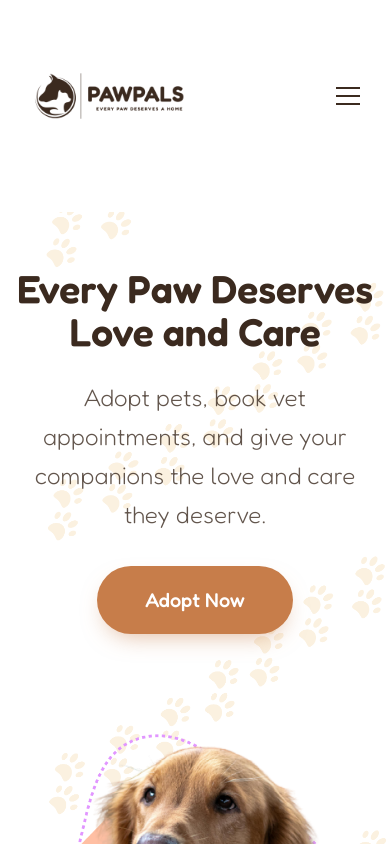
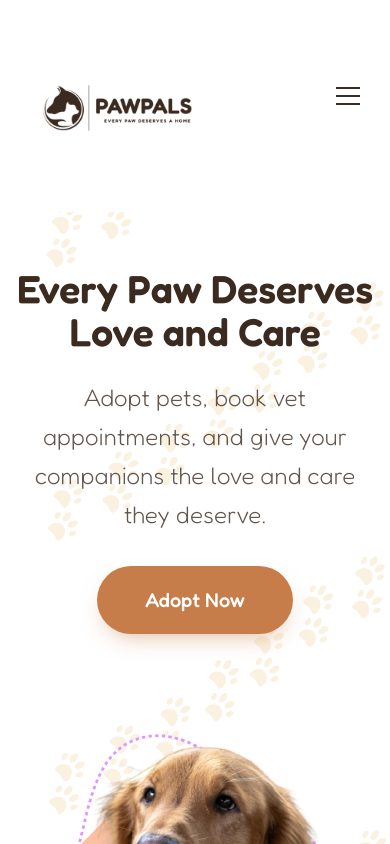
Before and after one commit to jandr003/PawPals, a Next.js app: page / in a window 390 px wide. Shown: the top 844 px of the page. Built offline with nearby package versions, Linux system fonts and the light colour scheme.

Commit message:
Update Hero, Navbar, and global styles

```diff
--- a/app/components/Hero.jsx
+++ b/app/components/Hero.jsx
@@ -34,7 +34,7 @@ export default function Hero() {
         ))}
       </div>
 
-<div className="relative w-full pb-16 pt-24 pl-48 sm:pl-10 md:pl-24 xl:pl-64">
+      <div className="relative w-full pb-16 pt-24 pl-48 sm:pl-10 md:pl-24 xl:pl-64">
         <div className="max-w-[720px] sm:max-w-[320px] md:max-w-[420px] xl:max-w-[720px]">
           <h1 className="font-fredoka font-semibold leading-[1.1] text-text text-[56px] sm:text-[36px] md:text-[44px] xl:text-[72px]">
             Every Paw Deserves Love and Care
@@ -166,7 +166,7 @@ export default function Hero() {
           </h2>
         </div>
 
-        <div className="relative mx-auto mt-32 max-w-6xl px-8">
+        <div className="relative mx-auto mt-32 max-w-6xl px-8 min-h-[320px] flex items-center">
             <div className="absolute left-1/2 top-1/2 z-0 h-[280px] w-full max-w-[1050px] -translate-x-1/2 -translate-y-1/2 rounded-3xl bg-white p-10 shadow-[0_20px_50px_-20px_rgba(43,33,24,0.25)]">
                 <div className="ml-auto max-w-[600px]">
                     <div className="mb-4 flex gap-1">
--- a/app/components/Navbar.jsx
+++ b/app/components/Navbar.jsx
@@ -12,21 +12,25 @@ const NAV_LINKS = [
 export default function Navbar() {
   const [open, setOpen] = useState(false);
   return (
-      <nav className="relative isolate overflow-visible mx-auto -mt-28 md:mt-0 w-full max-w-7xl pb-3 pt-2 pl-4 pr-6 font-fredoka sm:pl-6 sm:pr-8 md:pl-6 md:pr-6 lg:pl-0 lg:pr-10 lg:pt-0 lg:-mt-28">
+      <nav className="relative isolate overflow-visible mx-auto -mt-28 md:mt-0 w-full max-w-7xl pb-3 pt-2 pl-4 pr-6 font-fredoka sm:pl-6 sm:pr-8 md:pl-6 md:pr-6 lg:pl-6 lg:pr-10 lg:pt-0 xl:pl-0 xl:-mt-28 lg:-mt-28">
             <div className="flex items-center justify-between overflow-visible">
 
-            <Link href="/" className="flex shrink-0 min-w-0 overflow-visible -translate-y-2 items-center gap-2 md:translate-y-0 md:translate-x-0 lg:-ml-16 lg:translate-y-4 lg:translate-x-0" onClick={() => setOpen(false)}>
+              <Link
+                href="/"
+                className="flex shrink-0 min-w-0 overflow-visible translate-y-1 items-center gap-2 md:translate-y-3 lg:ml-2 lg:translate-y-8 lg:translate-x-2 xl:-ml-16 xl:translate-y-9"
+                onClick={() => setOpen(false)}
+              >
                 <Image
                   src="/PAWPALS-LOGO.png"
                   alt="PawPals Logo"
                   width={340}
                   height={100}
                   priority
-                  className="h-auto w-48 sm:w-60 md:w-48 lg:w-72 shrink-0"
+                  className="h-auto w-48 sm:w-60 md:w-48 lg:w-64 xl:w-72 shrink-0"
                 />
               </Link>
 
-        <ul className="hidden items-center gap-10 text-lg font-medium text-text lg:flex lg:translate-y-4">
+        <ul className="hidden items-center gap-10 text-lg font-medium text-text lg:flex lg:translate-y-6 lg:translate-x-6">
           {NAV_LINKS.map(({ href, label }) => (
             <li key={href}>
               <Link href={href} className="hover:text-button transition-colors">
--- a/app/global.css
+++ b/app/global.css
@@ -16,6 +16,8 @@ body {
 	margin-top: 0 !important;
 	padding-top: 0.75rem;
 	padding-bottom: 0.75rem;
+	padding-left: 1.5rem !important;
+	padding-right: 1.5rem !important;
 	background: #ffffff;
 	border-radius: 0 0 1.25rem 1.25rem;
 	}
```
Lines whose indentation alone changed are shown as unchanged.
